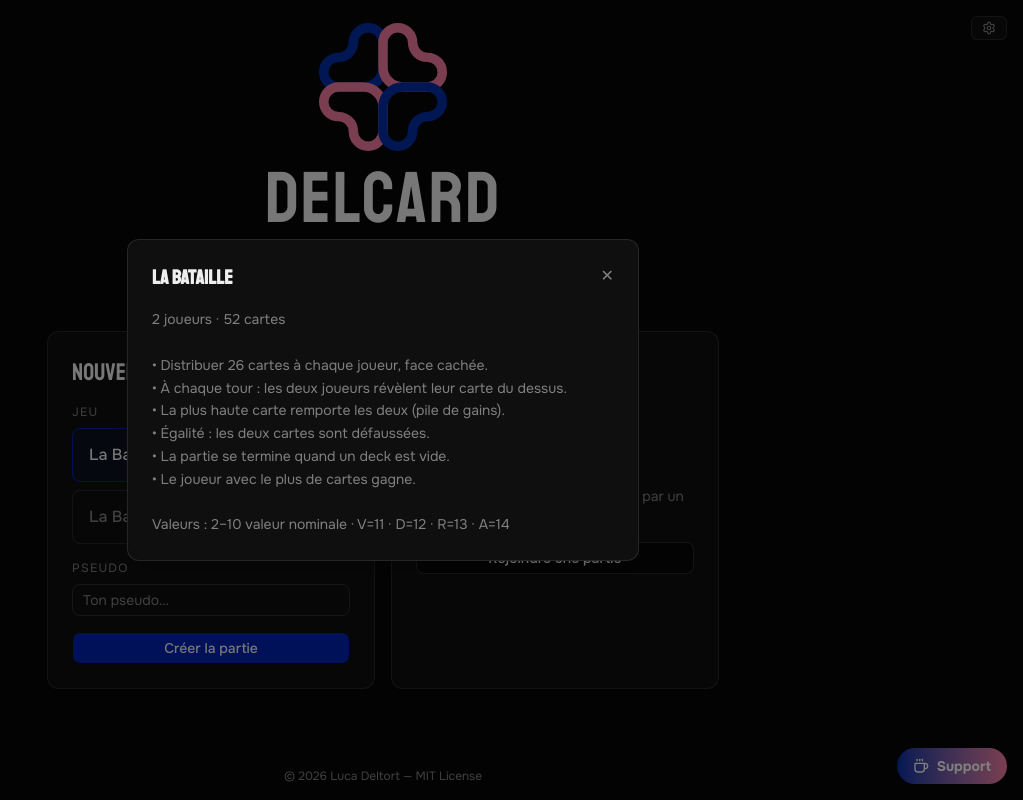
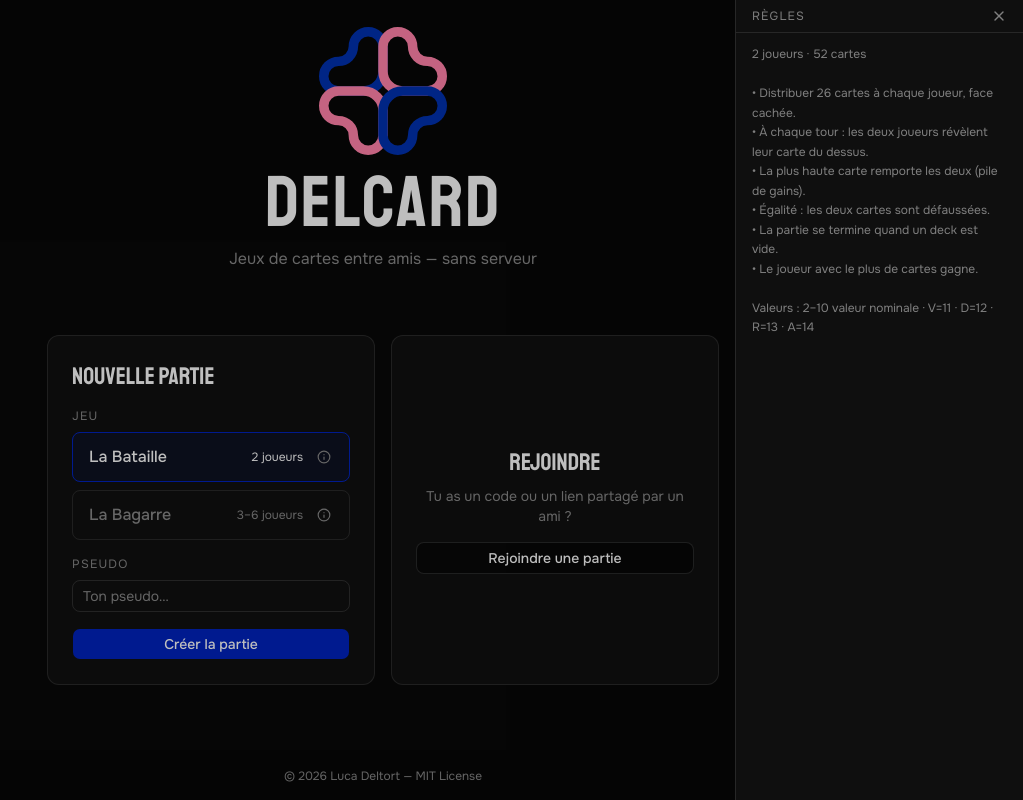
Before and after one commit to LucaDeltort/delcard_games, a SvelteKit app: page / in a window 1280 px wide. Both pictures are taken after a click on the button 576 px from the left and 455 px from the top of the page. Shown: the whole page, without its empty margins (257-1280 px from the left). Built offline with nearby package versions, Linux system fonts and the light colour scheme.

Commit message:
refactor(dev): replace inline rules dialog on home with RulesDrawer

```diff
--- a/src/lib/components/RulesDrawer.svelte
+++ b/src/lib/components/RulesDrawer.svelte
@@ -23,7 +23,7 @@ const rules = $derived(gameRules[gameId]?.[$locale] ?? null)
 		aria-label="Close rules"
 	></button>
 	<div class="fixed inset-y-0 right-0 z-50 flex w-72 max-w-[85vw] flex-col border-l border-border bg-card shadow-xl">
-		<div class="flex items-center justify-between border-b border-border px-4 py-3">
+		<div class="flex items-center justify-between border-b border-border px-4 py-2">
 			<span class="text-xs tracking-widest text-muted-foreground uppercase">{$t('game.rules')}</span>
 			<button
 				onclick={() => (open = false)}
--- a/src/routes/+page.svelte
+++ b/src/routes/+page.svelte
@@ -1,13 +1,13 @@
 <script lang="ts">
-import { Info } from 'lucide-svelte'
 import { get } from 'svelte/store'
 import { browser } from '$app/environment'
 import { goto } from '$app/navigation'
 import logo from '$lib/assets/logo.svg'
+import RulesDrawer from '$lib/components/RulesDrawer.svelte'
 import { Button } from '$lib/components/ui/button'
 import { Input } from '$lib/components/ui/input'
-import { gameList, gameRules } from '$lib/games/index'
-import { locale, t } from '$lib/i18n'
+import { gameList } from '$lib/games/index'
+import { t } from '$lib/i18n'
 import { GameHost } from '$lib/network/host'
 import { activeHost } from '$lib/stores/session'
 
@@ -15,14 +15,6 @@ let selectedGame = $state(gameList[0].id)
 let playerName = $state(browser ? (localStorage.getItem('playerName') ?? '') : '')
 let creating = $state(false)
 let error = $state('')
-let rulesDialog = $state<HTMLDialogElement | null>(null)
-let rulesGameId = $state<string | null>(null)
-
-function openRules(id: string, e: Event) {
-	e.stopPropagation()
-	rulesGameId = id
-	rulesDialog?.showModal()
-}
 
 async function createGame() {
 	if (!playerName.trim()) {
@@ -86,13 +78,7 @@ async function createGame() {
 									: `${game.minPlayers}–${game.maxPlayers}`}
 								{$t('common.players')}</span
 							>
-							<button
-								type="button"
-								onclick={(e) => openRules(game.id, e)}
-								class="ml-1 flex size-7 shrink-0 items-center justify-center rounded-full text-muted-foreground hover:bg-muted hover:text-foreground"
-								aria-label="Rules"
-							><Info size={14} /></button
-							>
+							<RulesDrawer gameId={game.id} />
 						</label>
 					{/each}
 				</div>
@@ -130,27 +116,3 @@ async function createGame() {
 		</div>
 	</div>
 </main>
-
-<dialog
-	bind:this={rulesDialog}
-	class="m-auto w-full max-w-lg rounded-xl border border-border bg-card p-0 text-foreground shadow-xl backdrop:bg-black/50"
->
-	{#if rulesGameId}
-		<div class="flex flex-col gap-4 p-6">
-			<div class="flex items-start justify-between gap-4">
-				<h2 class="text-xl font-semibold">
-					{$t(`${rulesGameId}.name`)}
-				</h2>
-				<button
-					onclick={() => rulesDialog?.close()}
-					class="shrink-0 text-muted-foreground hover:text-foreground"
-					aria-label="Close"
-				>✕</button
-				>
-			</div>
-			<p class="whitespace-pre-line text-sm leading-relaxed text-muted-foreground">
-				{gameRules[rulesGameId]?.[$locale] ?? ''}
-			</p>
-		</div>
-	{/if}
-</dialog>
```
